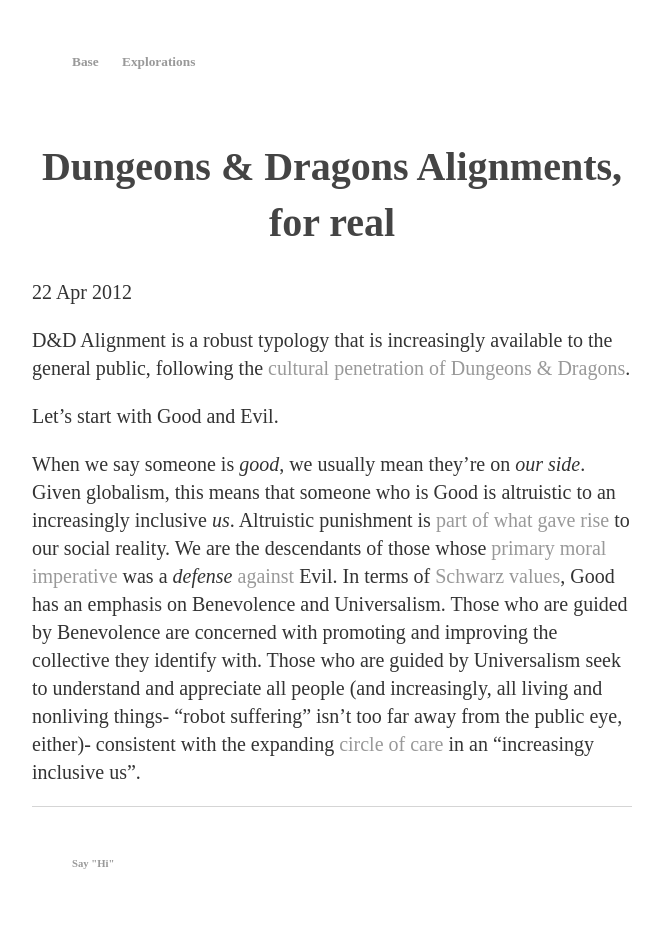
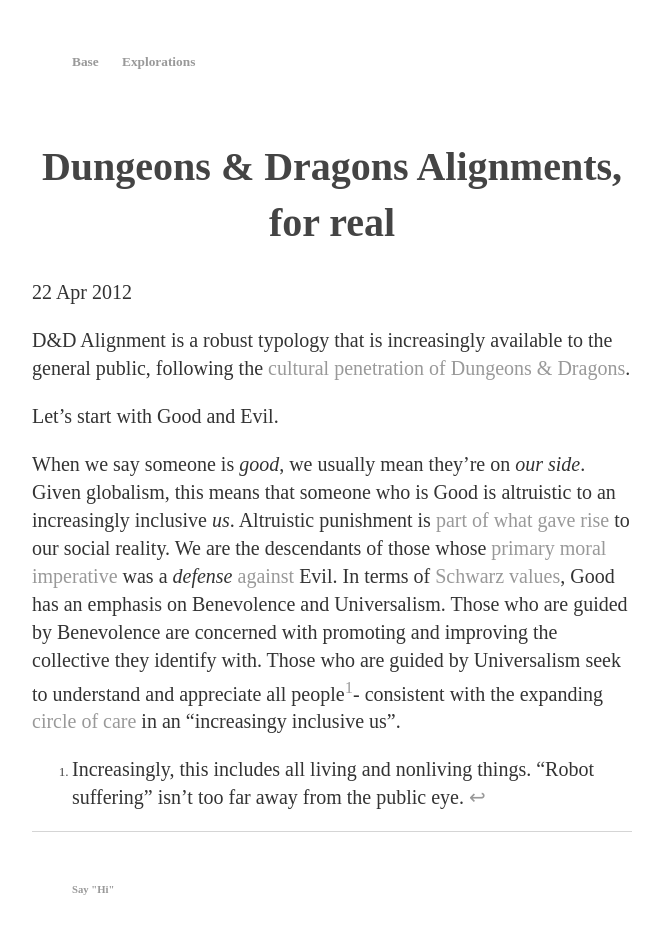
Before and after one commit to ray-dorai/ray-dorai.github.io, a Jekyll site: the page built from _posts/2012-04-22-dungeons-dragons-alignment.md, in a window 1280 px wide. Shown: the whole page, without its empty margins (308-971 px from the left). Built offline with Jekyll 4.4.1, drawn with Linux system fonts in a browser that asks for light colours; before the commit the page ends 923 px from its top, so only the background shows below that.

Commit message:
Update 2012-04-22-dungeons-dragons-alignment.md

```diff
--- a/_posts/2012-04-22-dungeons-dragons-alignment.md
+++ b/_posts/2012-04-22-dungeons-dragons-alignment.md
@@ -8,4 +8,6 @@
 
 Let's start with Good and Evil.
 
-When we say someone is _good_, we usually mean they're on _our side_. Given globalism, this means that someone who is Good is altruistic to an increasingly inclusive _us_. Altruistic punishment is [part of what gave rise](https://www.pnas.org/content/102/19/7047) to our social reality. We are the descendants of those whose [primary moral imperative](https://www.thebritishacademy.ac.uk/sites/default/files/110p197.pdf) was a _defense_ [against](https://science.sciencemag.org/content/sci/328/5978/617.full.pdf) Evil. In terms of [Schwarz values](https://en.wikipedia.org/wiki/Theory_of_Basic_Human_Values), Good has an emphasis on Benevolence and Universalism. Those who are guided by Benevolence are concerned with promoting and improving the collective they identify with. Those who are guided by Universalism seek to understand and appreciate all people (and increasingly, all living and nonliving things- "robot suffering" isn't too far away from the public eye, either)- consistent with the expanding [circle of care](https://www.sciencedirect.com/science/article/pii/S0022103108001613) in an "increasingy inclusive us".
+When we say someone is _good_, we usually mean they're on _our side_. Given globalism, this means that someone who is Good is altruistic to an increasingly inclusive _us_. Altruistic punishment is [part of what gave rise](https://www.pnas.org/content/102/19/7047) to our social reality. We are the descendants of those whose [primary moral imperative](https://www.thebritishacademy.ac.uk/sites/default/files/110p197.pdf) was a _defense_ [against](https://science.sciencemag.org/content/sci/328/5978/617.full.pdf) Evil. In terms of [Schwarz values](https://en.wikipedia.org/wiki/Theory_of_Basic_Human_Values), Good has an emphasis on Benevolence and Universalism. Those who are guided by Benevolence are concerned with promoting and improving the collective they identify with. Those who are guided by Universalism seek to understand and appreciate all people[^1]- consistent with the expanding [circle of care](https://www.sciencedirect.com/science/article/pii/S0022103108001613) in an "increasingy inclusive us".
+
+[^1]: Increasingly, this includes all living and nonliving things. "Robot suffering" isn't too far away from the public eye.
```
